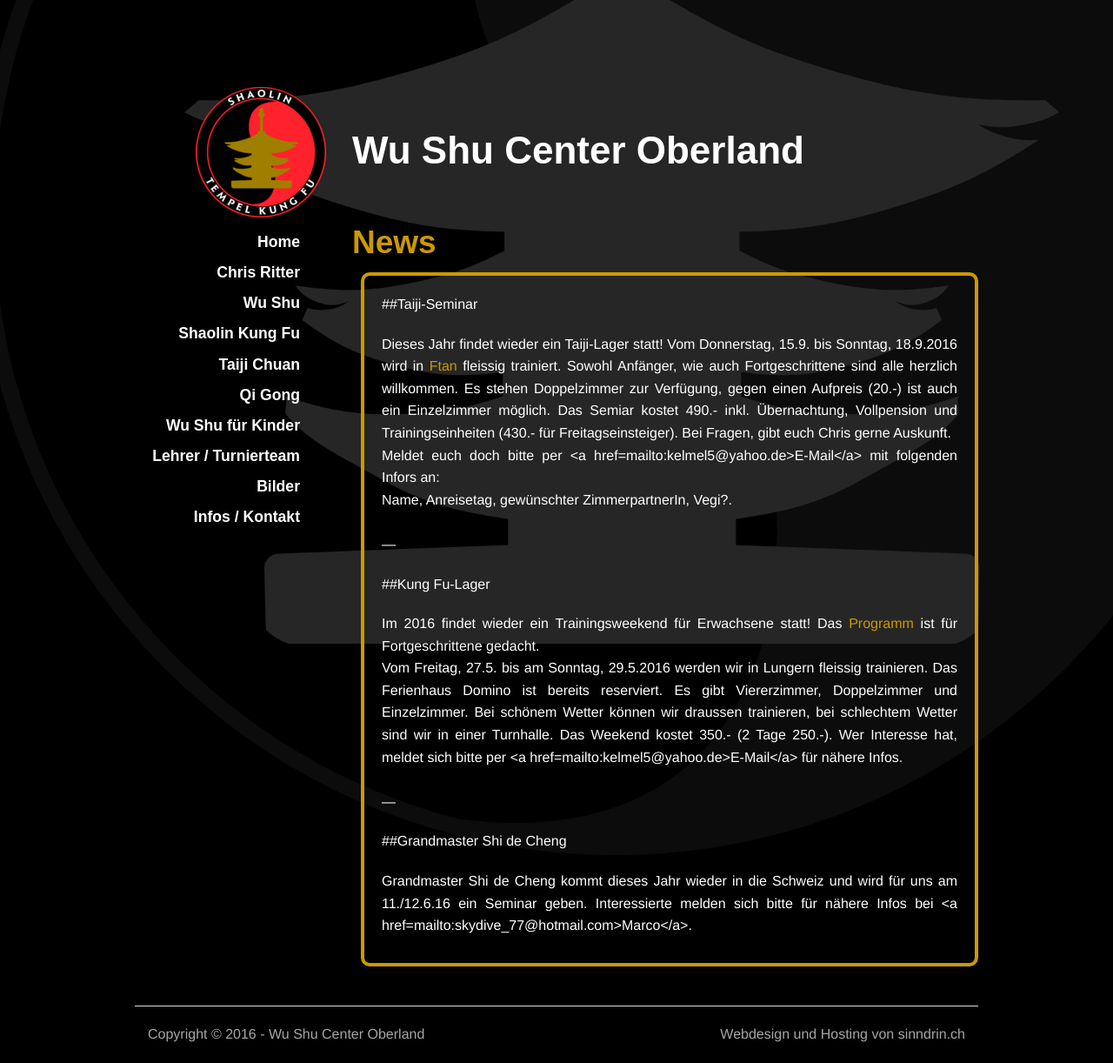
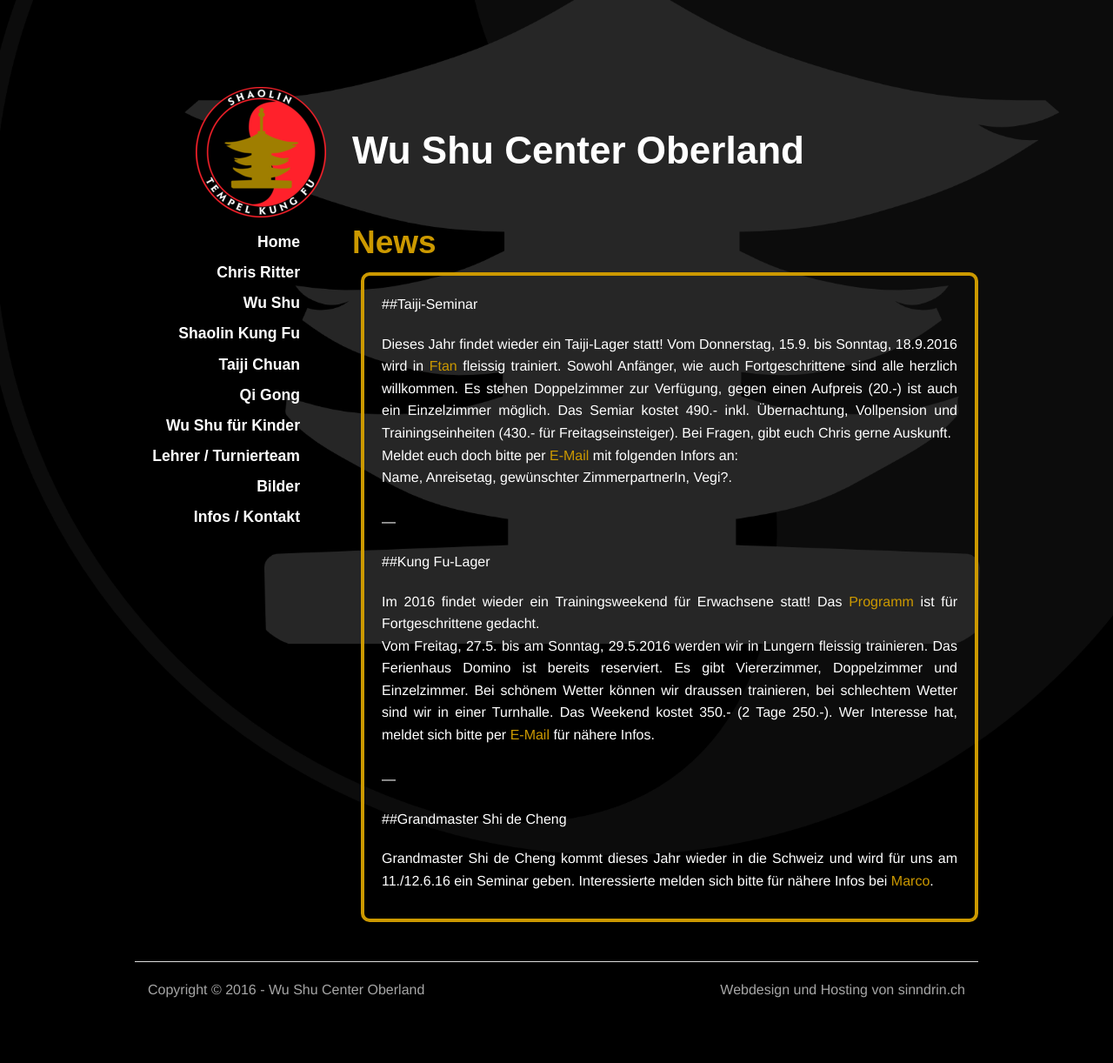
Before and after one commit to wu-shu/wu-shu.github.io, a Jekyll site: the page built from aktuell/index.md, in a window 1280 px wide. Shown: the whole page at 87% size. Built offline with Jekyll 4.4.1, drawn with Linux system fonts in a browser that asks for light colours; some web fonts are replaced; comment, search, counter and statistics services are not loaded; after the commit the page ends 1171 px from its top, so only the background shows below that.

Commit message:
e-mail anchor attribute syntax corrected (added "" to the href attrubute)

```diff
--- a/aktuell/index.md
+++ b/aktuell/index.md
@@ -6,7 +6,7 @@
 ##Taiji-Seminar
 
 Dieses Jahr findet wieder ein Taiji-Lager statt! Vom Donnerstag, 15.9. bis Sonntag, 18.9.2016 wird in [Ftan](http://www.bellavista-ftan.ch/de/index) fleissig trainiert. Sowohl Anfänger, wie auch Fortgeschrittene sind alle herzlich willkommen. Es stehen Doppelzimmer zur Verfügung, gegen einen Aufpreis (20.-) ist auch ein Einzelzimmer möglich. Das Semiar kostet 490.- inkl. Übernachtung, Vollpension und Trainingseinheiten (430.- für Freitagseinsteiger). Bei Fragen, gibt euch Chris gerne Auskunft. <br>
-Meldet euch doch bitte per <a href=mailto:kelmel5@yahoo.de>E-Mail</a> mit folgenden Infors an:<br>
+Meldet euch doch bitte per <a href="mailto:kelmel5@yahoo.de">E-Mail</a> mit folgenden Infors an:<br>
 Name, Anreisetag, gewünschter ZimmerpartnerIn, Vegi?.<br>
 <br>
 ---
@@ -14,10 +14,10 @@
 ##Kung Fu-Lager
 
 Im 2016 findet wieder ein Trainingsweekend für Erwachsene statt! Das [Programm](http://www.wu-shu.ch/images/lungern_16_plan.png) ist für Fortgeschrittene gedacht.<br>
-Vom Freitag, 27.5. bis am Sonntag, 29.5.2016 werden wir in Lungern fleissig trainieren. Das Ferienhaus Domino ist bereits reserviert. Es gibt Viererzimmer, Doppelzimmer und Einzelzimmer. Bei schönem Wetter können wir draussen trainieren, bei schlechtem Wetter sind wir in einer Turnhalle. Das Weekend kostet 350.- (2 Tage 250.-). Wer Interesse hat, meldet sich bitte per <a href=mailto:kelmel5@yahoo.de>E-Mail</a> für nähere Infos.<br>
+Vom Freitag, 27.5. bis am Sonntag, 29.5.2016 werden wir in Lungern fleissig trainieren. Das Ferienhaus Domino ist bereits reserviert. Es gibt Viererzimmer, Doppelzimmer und Einzelzimmer. Bei schönem Wetter können wir draussen trainieren, bei schlechtem Wetter sind wir in einer Turnhalle. Das Weekend kostet 350.- (2 Tage 250.-). Wer Interesse hat, meldet sich bitte per <a href="mailto:kelmel5@yahoo.de">E-Mail</a> für nähere Infos.<br>
 <br>
 ---
 
 ##Grandmaster Shi de Cheng
 
-Grandmaster Shi de Cheng kommt dieses Jahr wieder in die Schweiz und wird für uns am 11./12.6.16 ein Seminar geben. Interessierte melden sich bitte für nähere Infos bei <a href=mailto:skydive_77@hotmail.com>Marco</a>.
+Grandmaster Shi de Cheng kommt dieses Jahr wieder in die Schweiz und wird für uns am 11./12.6.16 ein Seminar geben. Interessierte melden sich bitte für nähere Infos bei <a href="mailto:skydive_77@hotmail.com">Marco</a>.
```
